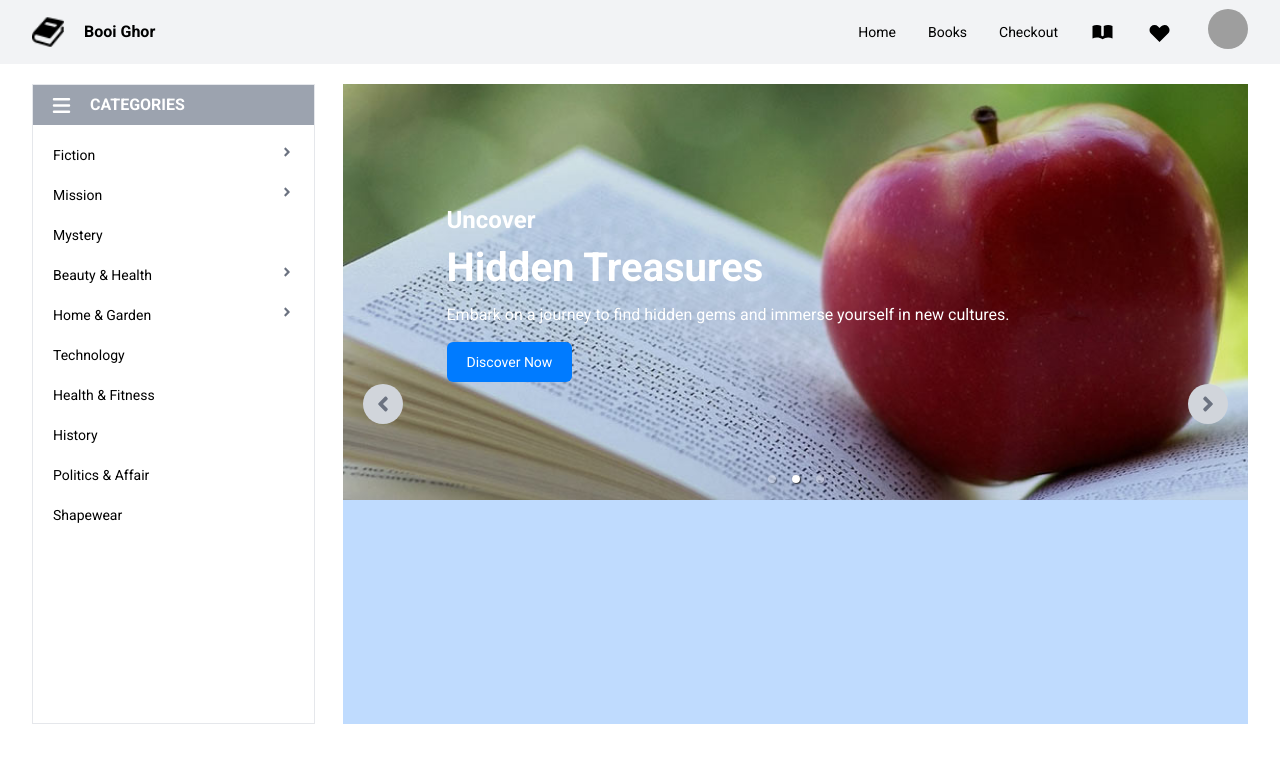
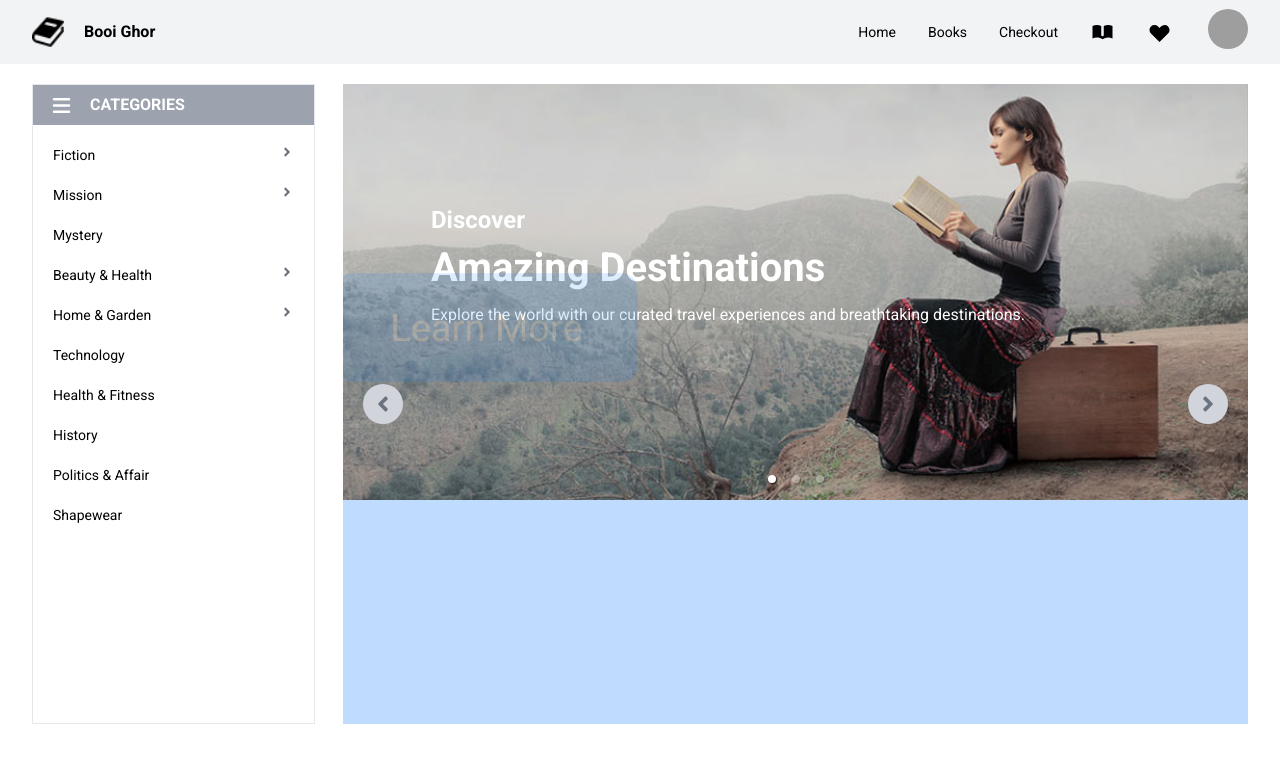
Before and after one commit to Sumon092/boi_ghor_client, a React (Vite) app: page / in a window 1280 px wide. Shown: the top 762 px of the page. Built offline with nearby package versions, Linux system fonts and the light colour scheme; grey boxes are pictures that could not be loaded.

Commit message:
button animation done

```diff
--- a/src/components/Banner.tsx
+++ b/src/components/Banner.tsx
@@ -17,7 +17,7 @@ const Banner = () => {
       setCurrentIndex((prevIndex) =>
         prevIndex === images.length - 1 ? 0 : prevIndex + 1
       );
-    }, 5000);
+    }, 10000);
 
     return () => clearInterval(interval);
   }, [images.length]);
@@ -107,7 +107,7 @@ const Banner = () => {
                 <p className="paragraph">
                   Explore the world with our curated travel experiences and breathtaking destinations.
                 </p>
-                <Button className="btn">Learn More</Button>
+                <Button className={`btn ${currentIndex === 0 ? 'vertical-to-horizontal' : ''}`}>Learn More</Button>
               </>
             )}
             {index === 1 && (
@@ -117,7 +117,7 @@ const Banner = () => {
                 <p className="paragraph">
                   Embark on a journey to find hidden gems and immerse yourself in new cultures.
                 </p>
-                <Button className="btn">Discover Now</Button>
+                <Button className={`btn ${currentIndex === 1 ? 'vertical-to-horizontal' : ''}`}>Discover Now</Button>
               </>
             )}
             {index === 2 && (
@@ -127,7 +127,7 @@ const Banner = () => {
                 <p className="paragraph">
                   Indulge in thrilling adventures and create memories that last a lifetime.
                 </p>
-                <Button className="btn">Book Your Adventure</Button>
+                <Button className={`btn ${currentIndex === 2 ? 'vertical-to-horizontal' : ''}`}>Learn More</Button>
               </>
             )}
           </div>
--- a/src/styles/Banner.css
+++ b/src/styles/Banner.css
@@ -14,7 +14,7 @@
 .overlay:hover {
   background-color: rgba(0, 0, 0, 0.6);
   color: white;
-  transition: opacity 0.3s ease;
+  transition: opacity 0.5s ease;
 }
 
 .text-container {
@@ -53,6 +53,33 @@
   transition: background-color 0.3s ease;
 }
 
+.vertical-to-horizontal {
+  animation: rotate-left-to-right 1s linear forwards,
+    zoom-fade 2s ease-in-out 4s forwards;
+  transform-origin: bottom center;
+  opacity: 1;
+}
+
+@keyframes rotate-left-to-right {
+  0% {
+    transform: rotate(-90deg) translateX(0);
+  }
+  100% {
+    transform: rotate(0deg) translateX(-100);
+  }
+}
+
+@keyframes zoom-fade {
+  0% {
+    transform: rotate(0deg) scale(1);
+    opacity: 1;
+  }
+  100% {
+    transform: rotate(0deg) scale(3);
+    opacity: 0;
+  }
+}
+
 .btn:hover {
   background-color: #0056b3;
 }
```
